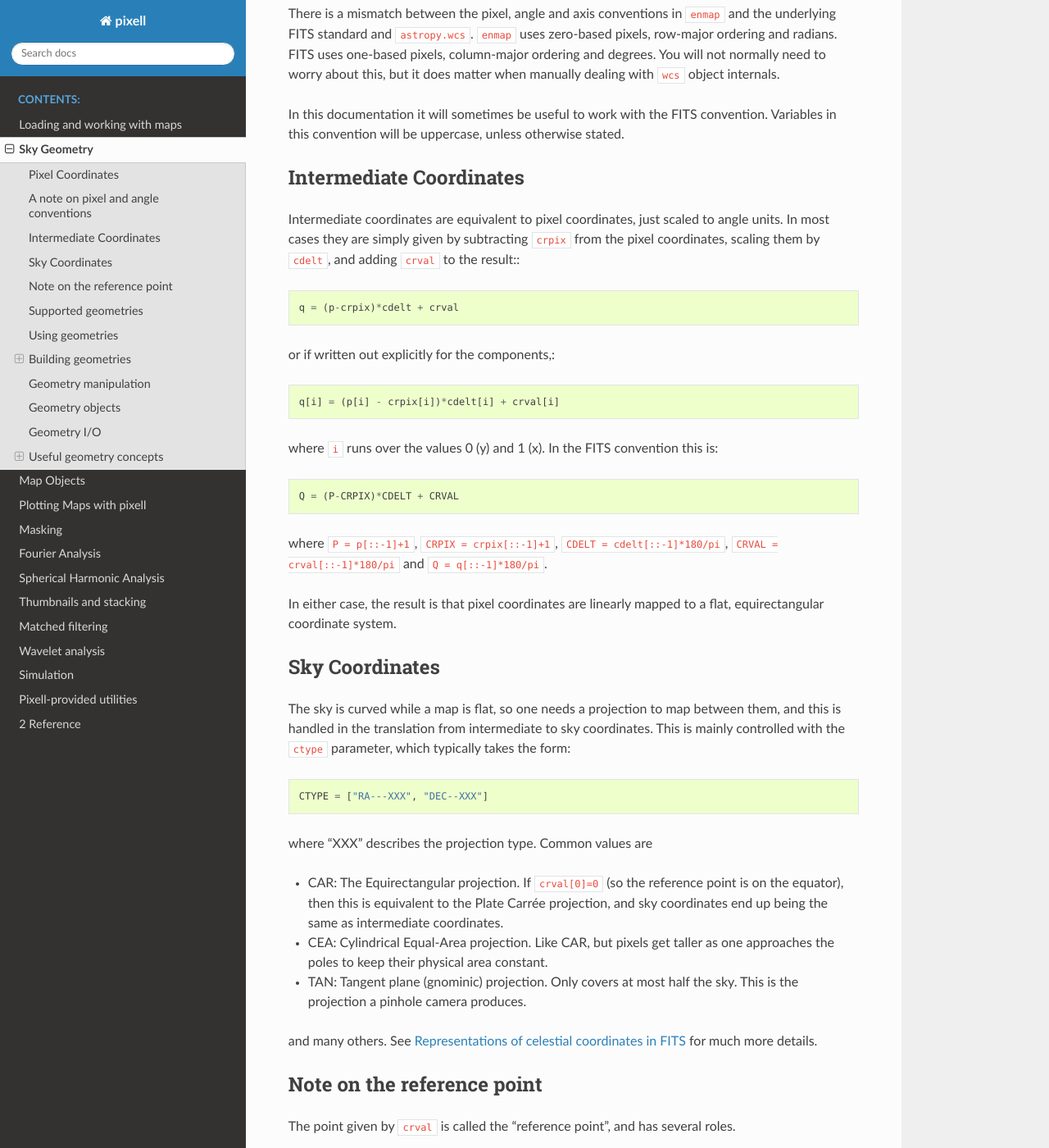
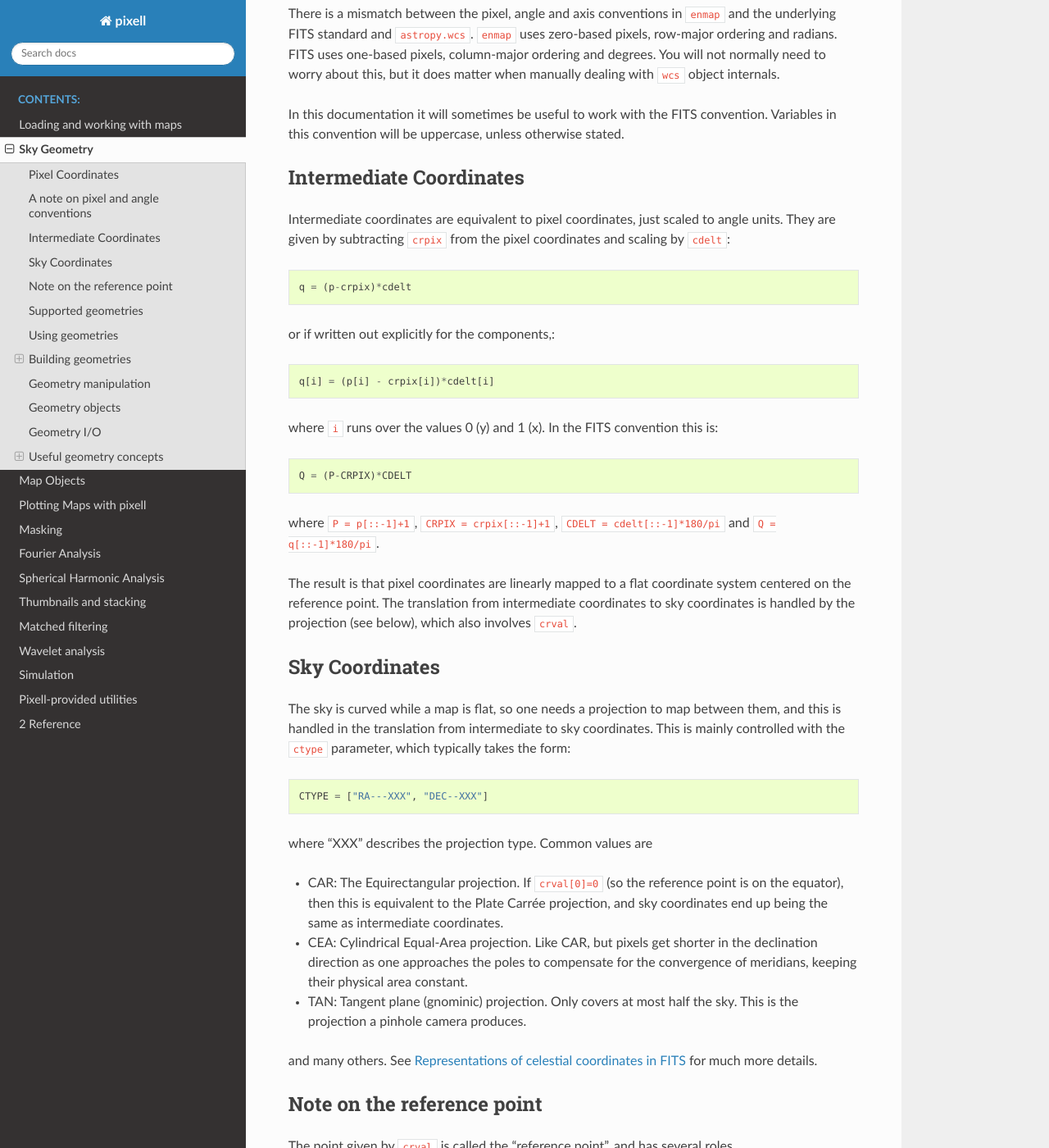
Before and after one commit to simonsobs/pixell, a Sphinx documentation site: the page built from docs/geometry.rst, in a window 1280 px wide and 1400 px high, scrolled down 755 px. Shown: the whole window at 82% size. Built offline with Sphinx 7.4.7 and the Read the Docs theme 3.1.0, drawn with Linux system fonts in a browser that asks for light colours; some of the changed text lies outside the part shown.

Commit message:
fix: opus suggested fixes

```diff
--- a/docs/geometry.rst
+++ b/docs/geometry.rst
@@ -49,26 +49,27 @@ Intermediate Coordinates
 ------------------------
 
 Intermediate coordinates are equivalent to pixel coordinates, just
-scaled to angle units. In most cases they are simply given by
-subtracting ``crpix`` from the pixel coordinates, scaling them by ``cdelt``,
-and adding ``crval`` to the result:::
+scaled to angle units. They are given by subtracting ``crpix`` from
+the pixel coordinates and scaling by ``cdelt``::
 
-  q = (p-crpix)*cdelt + crval
+  q = (p-crpix)*cdelt
 
 or if written out explicitly for the components,::
 
-  q[i] = (p[i] - crpix[i])*cdelt[i] + crval[i]
+  q[i] = (p[i] - crpix[i])*cdelt[i]
 
 where ``i`` runs over the values 0 (y) and 1 (x). In the FITS
 convention this is::
 
-  Q = (P-CRPIX)*CDELT + CRVAL
+  Q = (P-CRPIX)*CDELT
 
-where ``P = p[::-1]+1``, ``CRPIX = crpix[::-1]+1``, ``CDELT = cdelt[::-1]*180/pi``,
-``CRVAL = crval[::-1]*180/pi`` and ``Q = q[::-1]*180/pi``.
+where ``P = p[::-1]+1``, ``CRPIX = crpix[::-1]+1``, ``CDELT = cdelt[::-1]*180/pi``
+and ``Q = q[::-1]*180/pi``.
 
-In either case, the result is that pixel coordinates are linearly mapped
-to a flat, equirectangular coordinate system.
+The result is that pixel coordinates are linearly mapped to a flat
+coordinate system centered on the reference point. The translation
+from intermediate coordinates to sky coordinates is handled by the
+projection (see below), which also involves ``crval``.
 
 Sky Coordinates
 ---------------
@@ -87,8 +88,9 @@ where "XXX" describes the projection type. Common values are
   the Plate Carrée projection, and sky coordinates end up being
   the same as intermediate coordinates.
 * CEA: Cylindrical Equal-Area projection. Like CAR, but pixels get
-  taller as one approaches the poles to keep their physical area
-  constant.
+  shorter in the declination direction as one approaches the poles
+  to compensate for the convergence of meridians, keeping their
+  physical area constant.
 * TAN: Tangent plane (gnominic) projection. Only covers at most
   half the sky.  This is the projection a pinhole camera produces.
 
@@ -130,13 +132,13 @@ There are three tiers of geometry support in ``pixell``:
 
 * Bronze: Most functions work, but some are slower or use
   more memory, and a few give invalid results. For example,
-  some functions assume that every pixel has valid coordinats,
+  some functions assume that every pixel has valid coordinates,
   but this is not always the case. Example: MOL (Mollweide)
   or ARC (zenithal).
 * Silver: Everything works, except only slow, low-accuracy
   versions of ``map2alm`` spherical harmonics analysis is
-  available. Spherical harmonics anlaysis requires integration
-  weights to be avilable in ``ducc``, and this is currently
+  available. Spherical harmonics analysis requires integration
+  weights to be available in ``ducc``, and this is currently
   only the case for a few pixelizations. Example: CEA,
   most variants of CAR.
 * Gold: Full support. This is only available for specific
@@ -325,7 +326,7 @@ Geometry I/O
 
 Geometries can be read and written to disk much like maps. They
 are represented as a FITS header without the corresponding FITS
-body, so they are tiny and fast to read.::
+body, so they are tiny and fast to read.
 
 * ``enmap.write_map_geometry(fname, shape, wcs)``
 * ``shape, wcs = enmap.read_map_geometry(fname)``
--- a/docs/objects.rst
+++ b/docs/objects.rst
@@ -36,7 +36,7 @@ For a small patch::
 To wrap an existing numpy array in an ``ndmap``::
 
    arr  = np.random.randn(*shape)
-   imap = enmap.enmap(arr, wcs)     # always copies
+   imap = enmap.enmap(arr, wcs)     # copies by default (pass copy=False to avoid)
    imap = enmap.ndmap(arr, wcs)     # zero-copy view
 
 If a function strips the WCS from an ``ndmap`` and returns a plain numpy array,
--- a/docs/plotting.rst
+++ b/docs/plotting.rst
@@ -36,7 +36,7 @@ will display:
    :alt: Example plot
    :width: 800px
 
-:py:func:`pixell.enplot.plots` allows you to further customize your plots. A list of
+:py:func:`pixell.enplot.plot` allows you to further customize your plots. A list of
 all possible arguments are shown in :ref:`enplot-interface` below. Please note that you
 need to change the dashes `--` to underscores `_` when using the function in Python. For example,
 ``--mask-tol`` becomes ``mask_tol``.
```
Also changed, not shown: other parts of docs/geometry.rst (+2 -3 lines), other parts of docs/plotting.rst (+2 -1 lines), docs/loading.rst (+5 -4 lines).
